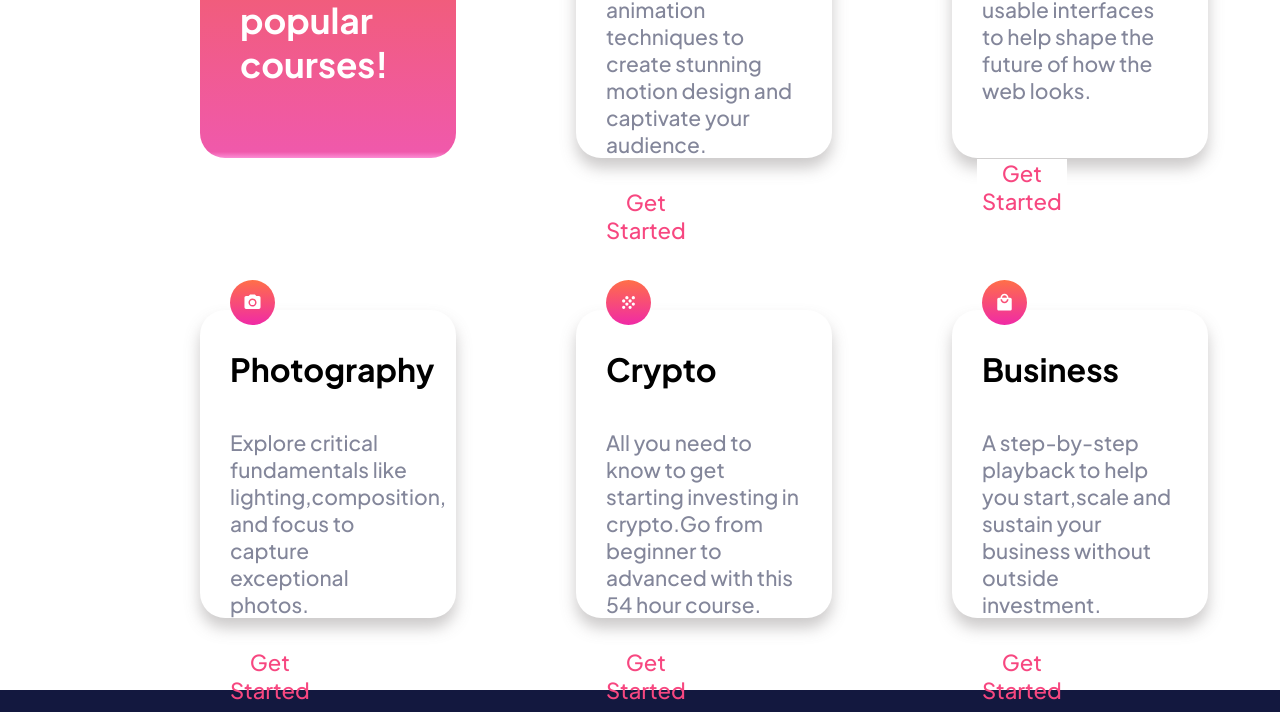
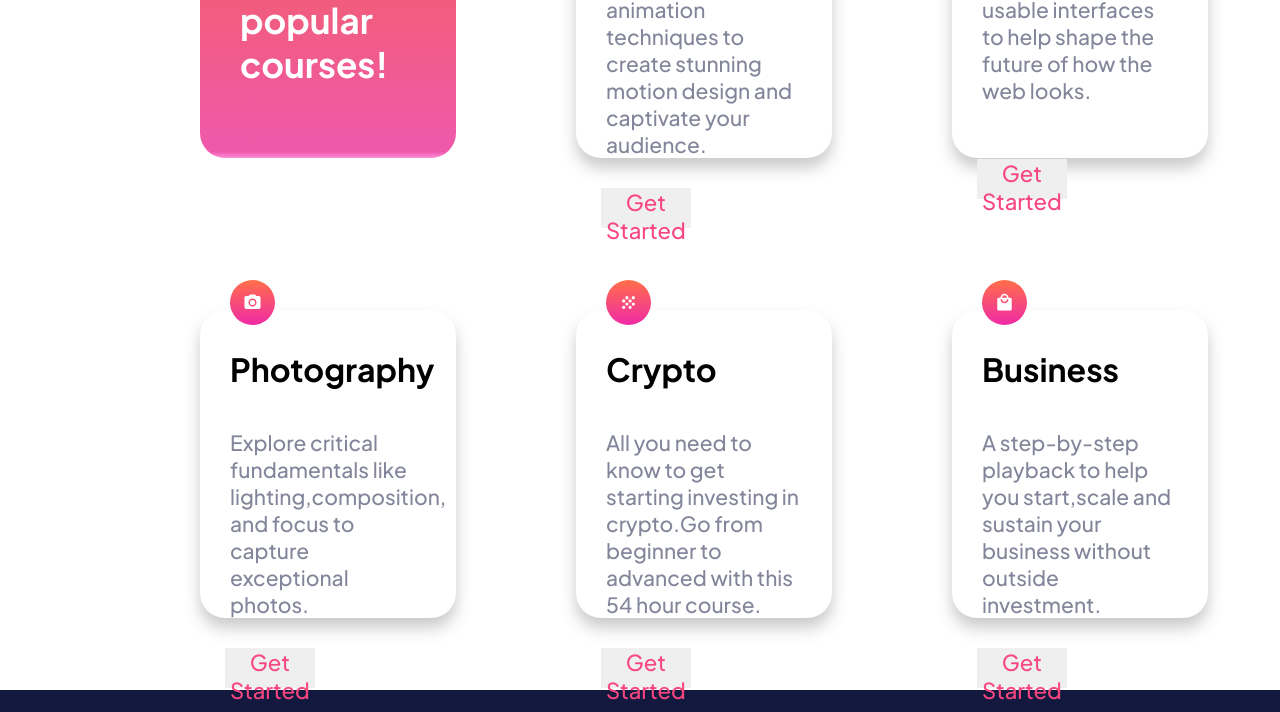
Before and after one commit to AliAhmad04/AliAhmad04.github.io, a plain HTML site: page index.html in a window 1280 px wide. Shown: the part 1146-1858 px from the top of the page. Drawn offline with Linux system fonts and the light colour scheme.

Commit message:
Update style.css

```diff
--- a/style.css
+++ b/style.css
@@ -178,7 +178,6 @@ p {
     border: 0;
     font-size: 22px;
     font-family: 'Plus Jakarta sans', sans-serif;
-    background-color: white;
     position: relative;
     top: 30px;
     right: 5px;
@@ -219,7 +218,6 @@ p {
     border: 0;
     font-size: 22px;
     font-family: 'Plus Jakarta sans', sans-serif;
-    background-color: white;
     position: relative;
     top: 55px;
     right: 5px;
@@ -261,7 +259,6 @@ p {
     border: 0;
     font-size: 22px;
     font-family: 'Plus Jakarta sans', sans-serif;
-    background-color: white;
     position: relative;
     top: 30px;
     right: 5px;
@@ -303,7 +300,6 @@ p {
     border: 0;
     font-size: 22px;
     font-family: 'Plus Jakarta sans', sans-serif;
-    background-color: white;
     position: relative;
     top: 30px;
     right: 5px;
@@ -345,7 +341,6 @@ p {
     border: 0;
     font-size: 22px;
     font-family: 'Plus Jakarta sans', sans-serif;
-    background-color: white;
     position: relative;
     top: 30px;
     right: 5px;
```
